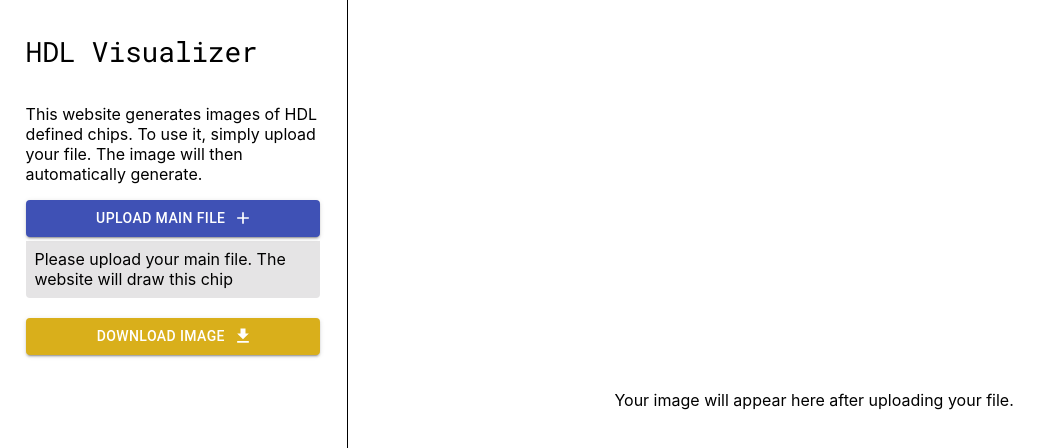
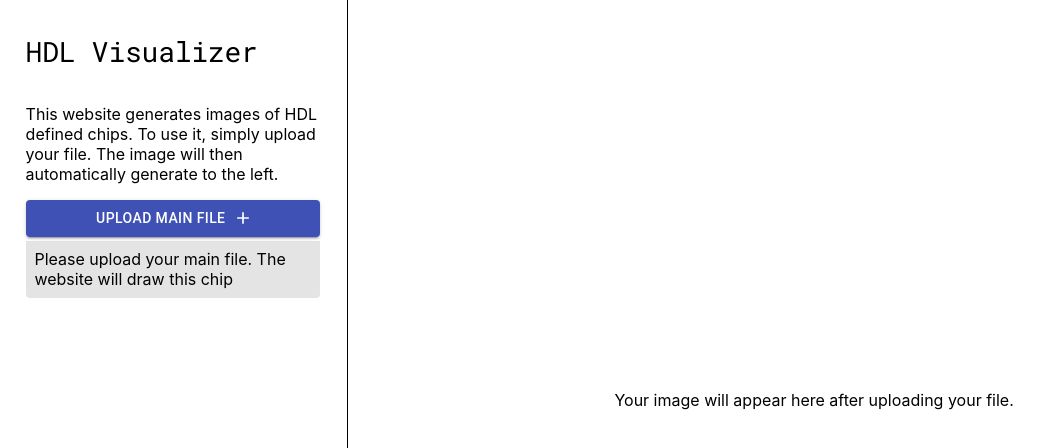
Before and after one commit to ThatJuanGuy/hdl-visualizer, a React (Create React App) app: page / in a window 1280 px wide. Shown: the top 448 px of the page, without its empty margins (0-1051 px from the left). Built offline with nearby package versions, Linux system fonts and the light colour scheme.

Commit message:
Commented out download button
Didn't have much use at the moment so I removed it to streamline the site

```diff
--- a/src/components/App/App.js
+++ b/src/components/App/App.js
@@ -81,7 +81,11 @@ class App extends Component {
     this.setState({clickedDraw: true});
   }
   ///// Download Button Functions //////////
+  // These were not implemented due to users being able to copy or right
+  // click the image and click "save image as" on the website. Could be added
+  // but like wouldn't provide any functionality. It would like kind of pretty though.
 
+  /////////////////////////////////////////
   render() {
     return (
       <div>
--- a/src/components/Left/Left.js
+++ b/src/components/Left/Left.js
@@ -3,7 +3,7 @@ import React, { Component } from 'react';
 // import GenerateButton from './GenerateButton/GenerateButton';
 import UploadButton from './UploadButton/UploadButton';
 // import UploadMultipleButton from './UploadMultipleButton/UploadMultipleButton';
-import DownloadButton from './DownloadButton/DownloadButton';
+//import DownloadButton from './DownloadButton/DownloadButton';
 export default class Left extends Component {
   render() {
     return (
@@ -14,7 +14,7 @@ export default class Left extends Component {
         <p>
           This website generates images of HDL defined chips.
           To use it, simply upload your file. The image will then
-          automatically generate.
+          automatically generate to the left.
         </p>
         <UploadButton fileName={this.props.fileName}
                       fileContent={this.props.fileContent}
@@ -35,7 +35,11 @@ export default class Left extends Component {
         <br />
 
         */}
+        {/* // Uncomment this to show the Download Button. It currently has no programmed
+            // functionality and does nothing when you click it.
+
         <DownloadButton />
+        */}
       </div>
     );
   }
```
